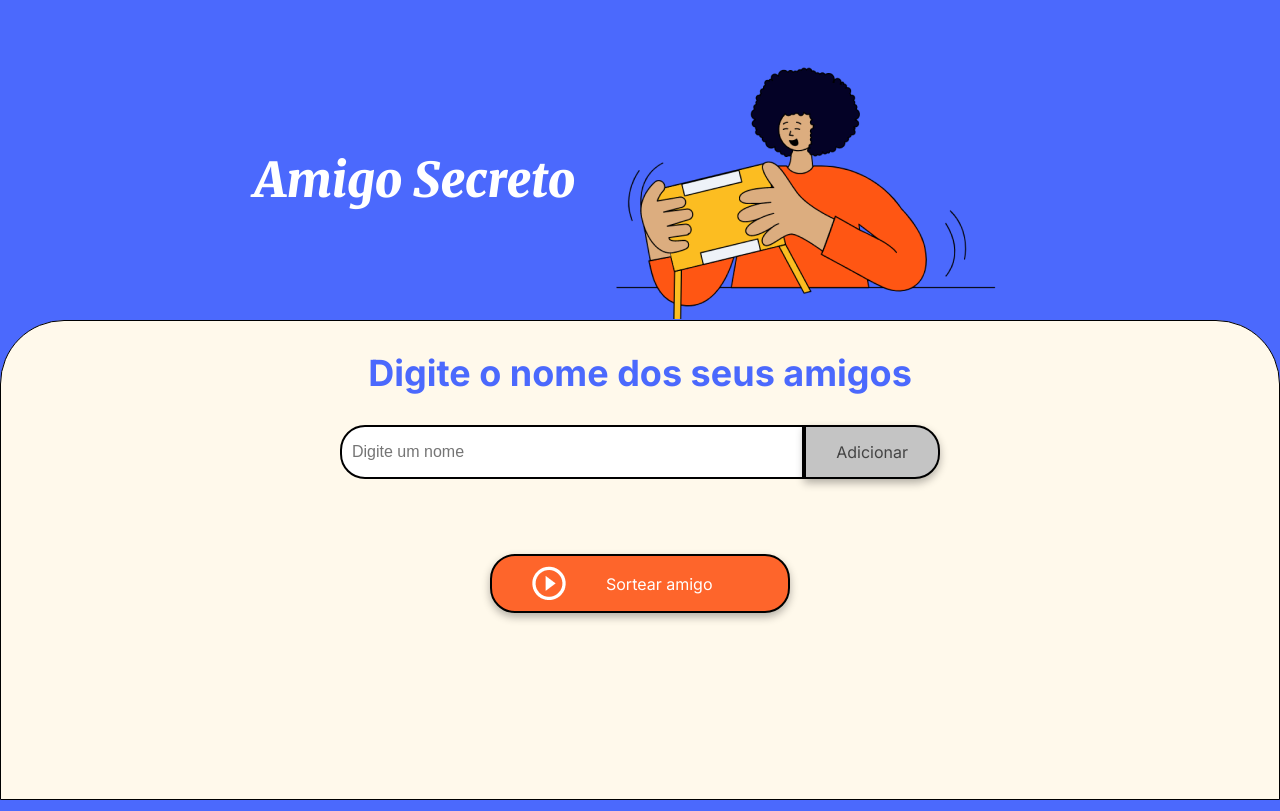
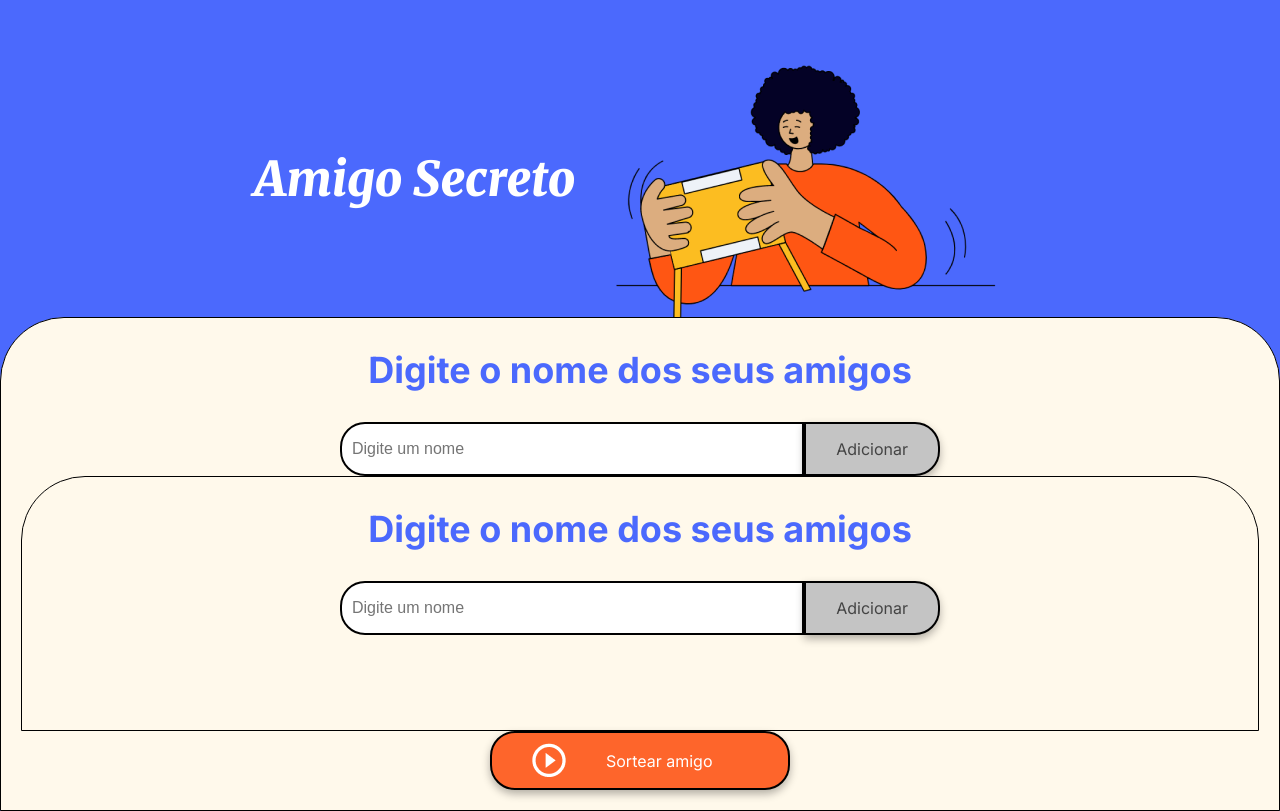
Before and after one commit to telmare17/Challenge_Amigo_Secreto, a plain HTML site: page index.html in a window 1280 px wide. Drawn offline with Linux system fonts and the light colour scheme.

Commit message:
Adicionando js

```diff
--- a/app.js
+++ b/app.js
@@ -1 +1,28 @@
-//O principal objetivo deste desafio é fortalecer suas habilidades em lógica de programação. Aqui você deverá desenvolver a lógica para resolver o problema.
+let amigos = []; // Array para armazenar os nomes
+
+function adicionarAmigo() {
+    let nomeAmigo = document.getElementById("amigo").value.trim();
+
+    if (nomeAmigo === "") {
+        alert("Por favor, digite um nome antes de adicionar.");
+        return;
+    }
+
+    amigos.push(nomeAmigo); // Adiciona o nome ao array
+    console.log(amigos); // Exibe o array atualizado no console
+
+    // Limpa o campo de entrada
+    document.getElementById("amigo").value = "";
+
+    // Seleciona o elemento da lista de amigos e adiciona o novo amigo
+    let listaAmigos = document.getElementById("listaAmigos");
+    let itemLista = document.createElement("li"); // Cria um novo item de lista
+    itemLista.textContent = nomeAmigo; // Define o texto do item como o nome do amigo
+    listaAmigos.appendChild(itemLista); // Adiciona o item à lista de amigos
+
+    // Exibe um resultado na lista "resultado"
+    let resultado = document.getElementById("resultado");
+    let itemResultado = document.createElement("li");
+    itemResultado.textContent = "Amigo adicionado: " + nomeAmigo;
+    resultado.appendChild(itemResultado); // Adiciona o resultado à lista de resultados
+}
--- a/index.html
+++ b/index.html
@@ -24,8 +24,15 @@
                 <button class="button-add" onclick="adicionarAmigo()">Adicionar</button>
             </div>
 
-            <ul id="listaAmigos" class="name-list" aria-labelledby="listaAmigos" role="list"></ul>
-            <ul id="resultado" class="result-list" aria-live="polite"></ul>
+            <section class="input-section">
+                <h2 class="section-title">Digite o nome dos seus amigos</h2>
+                <div class="input-wrapper">
+                    <input type="text" id="amigo" class="input-name" placeholder="Digite um nome">
+                    <button class="button-add" onclick="adicionarAmigo()">Adicionar</button>
+                </div>
+                <ul id="listaAmigos" class="name-list" aria-labelledby="listaAmigos" role="list"></ul> <!-- Lista de amigos -->
+                <ul id="resultado" class="result-list" aria-live="polite"></ul> <!-- Lista de resultados -->
+            </section>
 
             <div class="button-container">
                 <button class="button-draw" onclick="sortearAmigo()" aria-label="Sortear amigo secreto">
```
